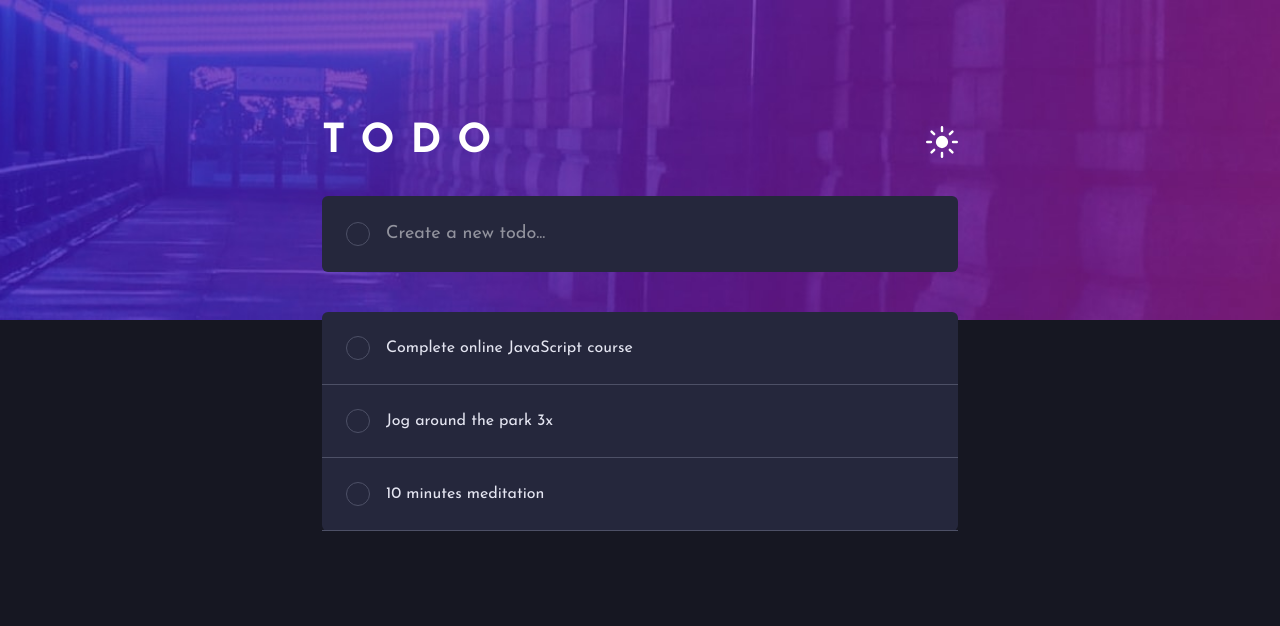
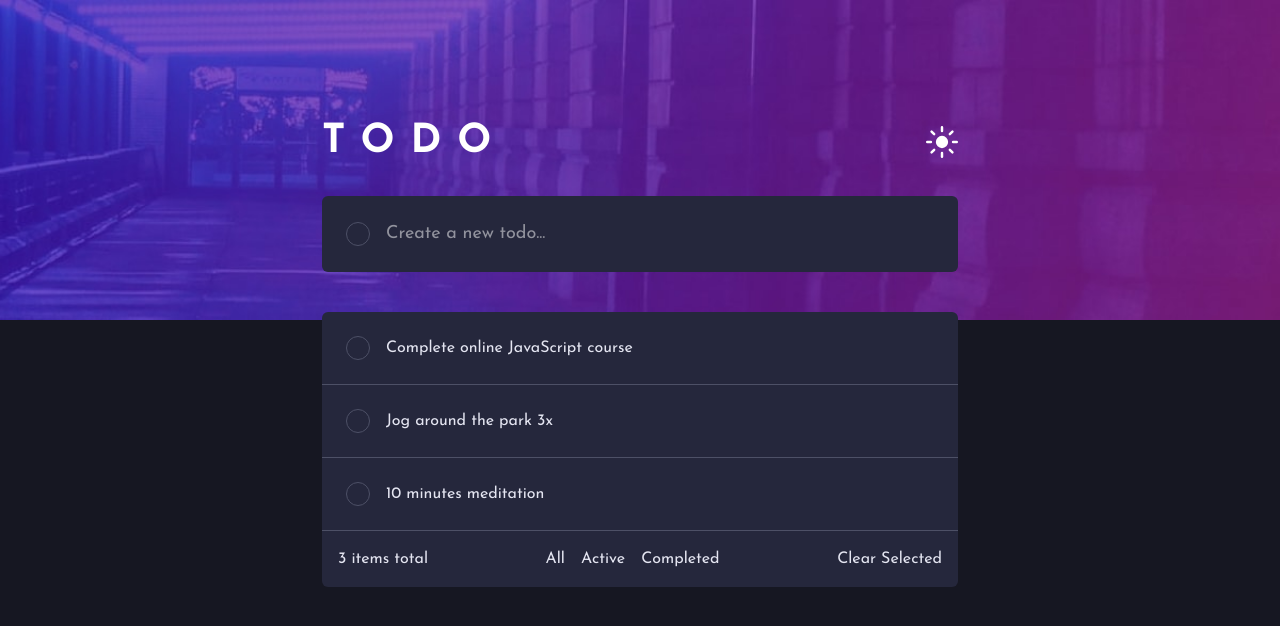
Before and after one commit to gdev-13/todo-app-challenge, a React (Vite) app: page / in a window 1280 px wide. Shown: the top 626 px of the page. Built offline with nearby package versions, Linux system fonts and the light colour scheme.

Commit message:
feat: adicionar rodapé com filtros e contador de tarefas

```diff
--- a/src/App.tsx
+++ b/src/App.tsx
@@ -27,6 +27,15 @@ function App() {
                                 ))
                             }
                         </ul>
+                        <div className="flex justify-between items-center p-4 text-dark-purple-100">
+                            <p>{todos.length} items total</p>
+                            <div className="flex gap-4">
+                                <button>All</button>
+                                <button>Active</button>
+                                <button>Completed</button>
+                            </div>
+                            <button>Clear Selected</button>
+                        </div>
                     </div>
                 </div>
             </div>
```
